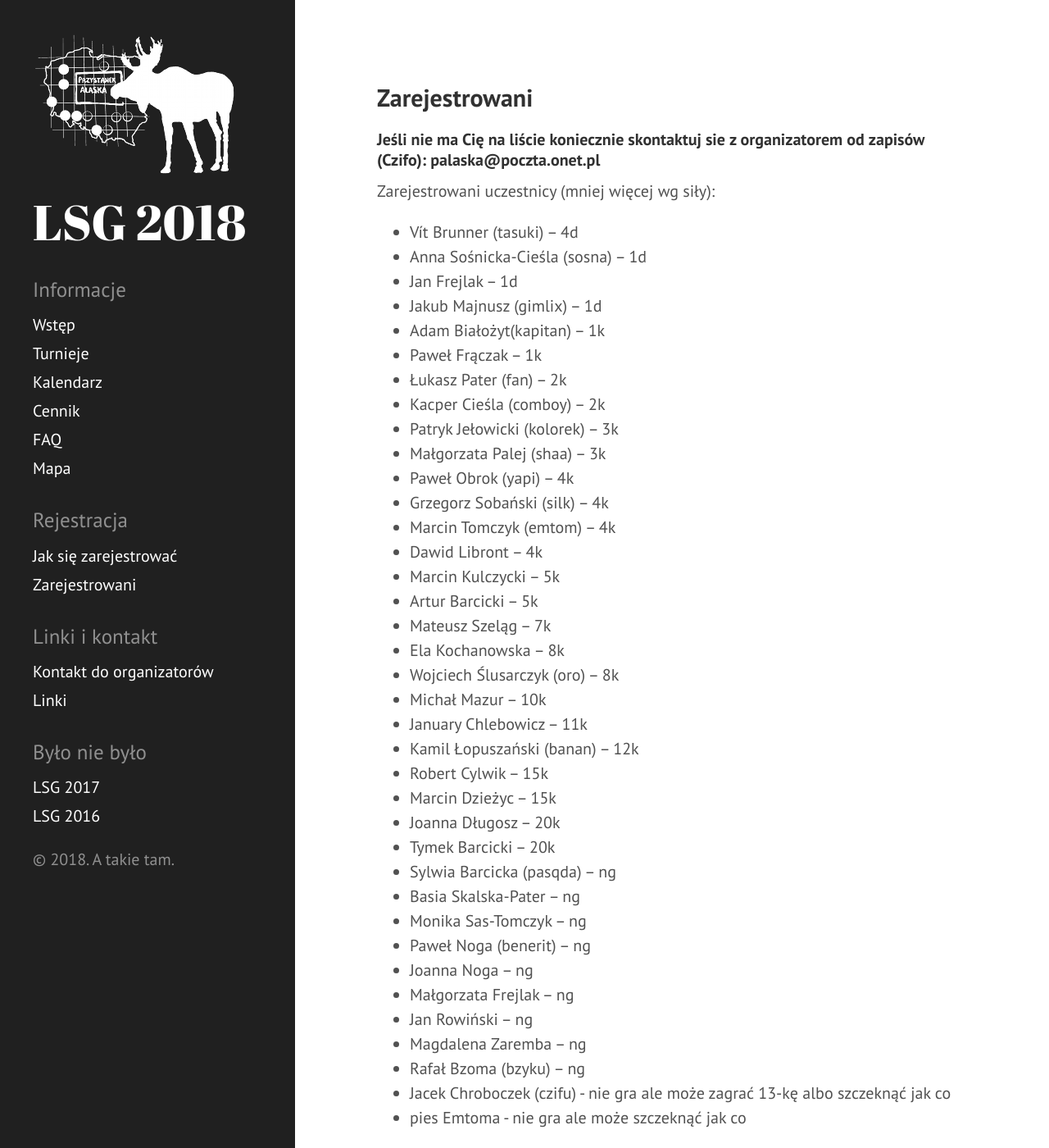
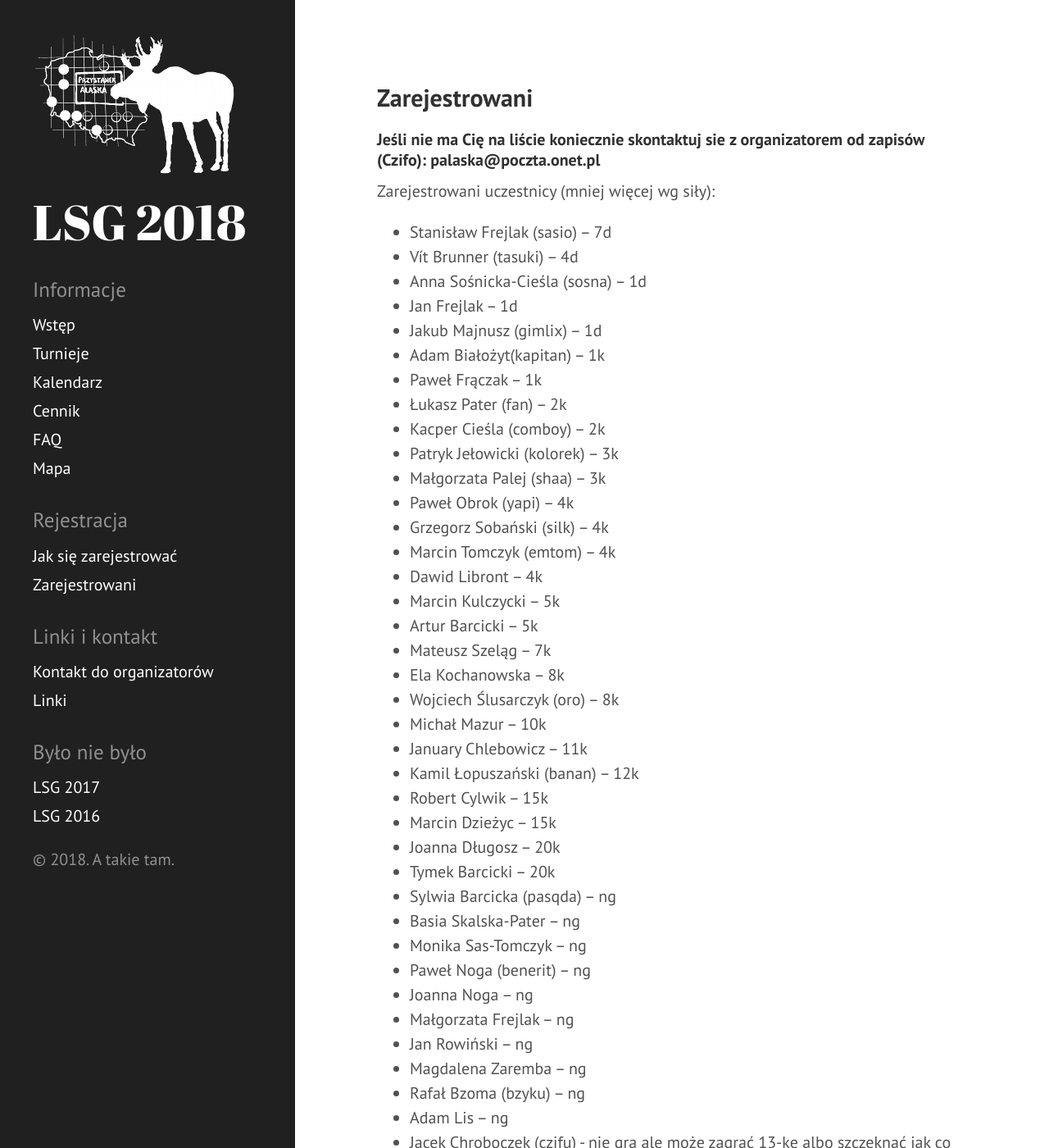
Before and after one commit to tasuki/lsg, a Jekyll site: the page built from zarejestrowani.md, in a window 1280 px wide and 1400 px high. Shown: the whole window at 82% size. Built offline with Jekyll 4.4.1, drawn with Linux system fonts in a browser that asks for light colours.

Commit message:
Update zarejestrowani.md

```diff
--- a/zarejestrowani.md
+++ b/zarejestrowani.md
@@ -9,7 +9,7 @@ title: Zarejestrowani
 
 Zarejestrowani uczestnicy (mniej więcej wg siły):
 
-
+- Stanisław Frejlak (sasio) -- 7d
 - Vít Brunner (tasuki) -- 4d
 - Anna Sośnicka-Cieśla (sosna) -- 1d
 - Jan Frejlak -- 1d
@@ -45,6 +45,7 @@ Zarejestrowani uczestnicy (mniej więcej wg siły):
 - Jan Rowiński -- ng
 - Magdalena Zaremba -- ng
 - Rafał Bzoma (bzyku) -- ng
+- Adam Lis -- ng
 - Jacek Chroboczek (czifu) - nie gra ale może zagrać 13-kę albo szczeknąć jak co
 - pies Emtoma - nie gra ale może szczeknąć jak co
 
```
